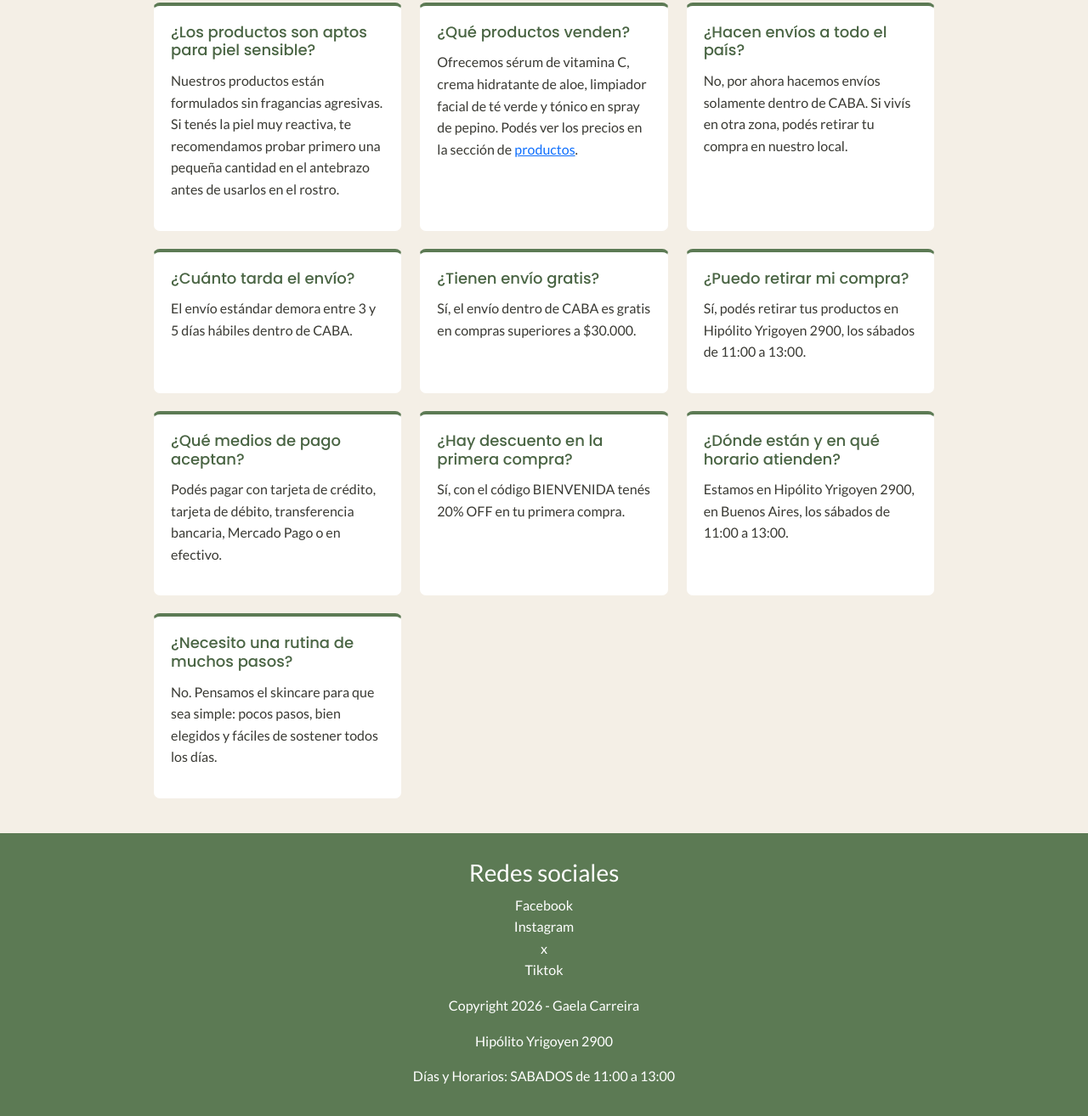
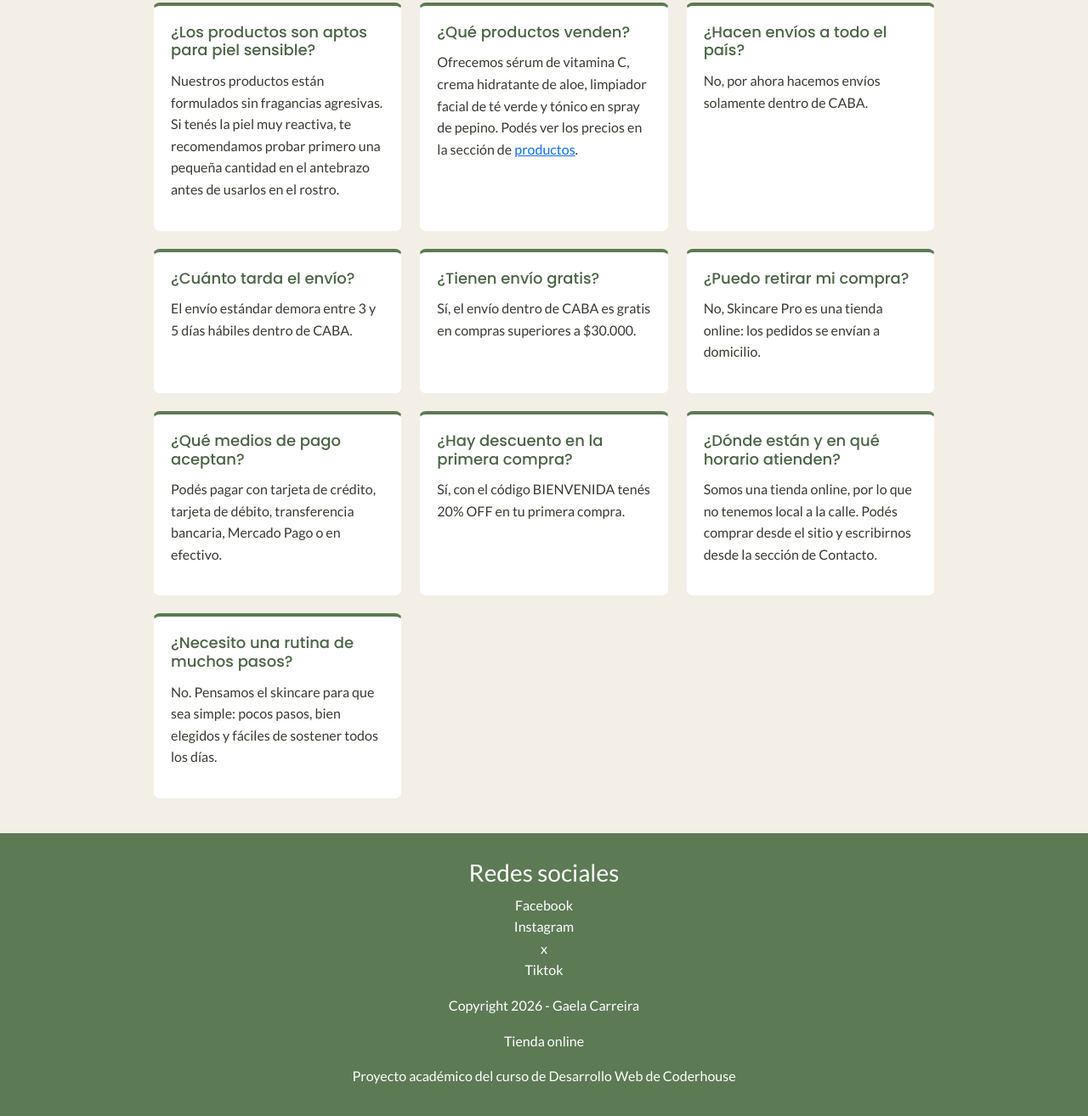
Before and after one commit to gaelapla/9478-entrega9-Coderhouse, a plain HTML site: page pages/preguntas-frecuentes.html in a window 1280 px wide. Shown: the part 170-1484 px from the top of the page at 85% size. Drawn offline with nearby package versions, Linux system fonts and the light colour scheme.

Commit message:
Saco la dirección de preguntas frecuentes

```diff
--- a/pages/preguntas-frecuentes.html
+++ b/pages/preguntas-frecuentes.html
@@ -63,7 +63,7 @@
 
         <article class="pregunta">
             <h2>¿Hacen envíos a todo el país?</h2>
-            <p>No, por ahora hacemos envíos solamente dentro de CABA. Si vivís en otra zona, podés retirar tu compra en nuestro local.</p>
+            <p>No, por ahora hacemos envíos solamente dentro de CABA.
         </article>
 
         <article class="pregunta">
@@ -78,7 +78,7 @@
 
         <article class="pregunta">
             <h2>¿Puedo retirar mi compra?</h2>
-            <p>Sí, podés retirar tus productos en Hipólito Yrigoyen 2900, los sábados de 11:00 a 13:00.</p>
+           <p>No, Skincare Pro es una tienda online: los pedidos se envían a domicilio.</p>
         </article>
 
         <article class="pregunta">
@@ -93,7 +93,7 @@
 
         <article class="pregunta">
             <h2>¿Dónde están y en qué horario atienden?</h2>
-            <p>Estamos en Hipólito Yrigoyen 2900, en Buenos Aires, los sábados de 11:00 a 13:00.</p>
+           <p>Somos una tienda online, por lo que no tenemos local a la calle. Podés comprar desde el sitio y escribirnos desde la sección de Contacto.</p>
         </article>
 
         <article class="pregunta">
@@ -118,8 +118,8 @@
 
         <div>
             <p>Copyright 2026 - Gaela Carreira</p>
-            <p>Hipólito Yrigoyen 2900</p>
-            <p>Días y Horarios: SABADOS de 11:00 a 13:00</p>
+          <p>Tienda online</p>
+<p>Proyecto académico del curso de Desarrollo Web de Coderhouse</p>
         </div>
     </div>
 </footer>
```
